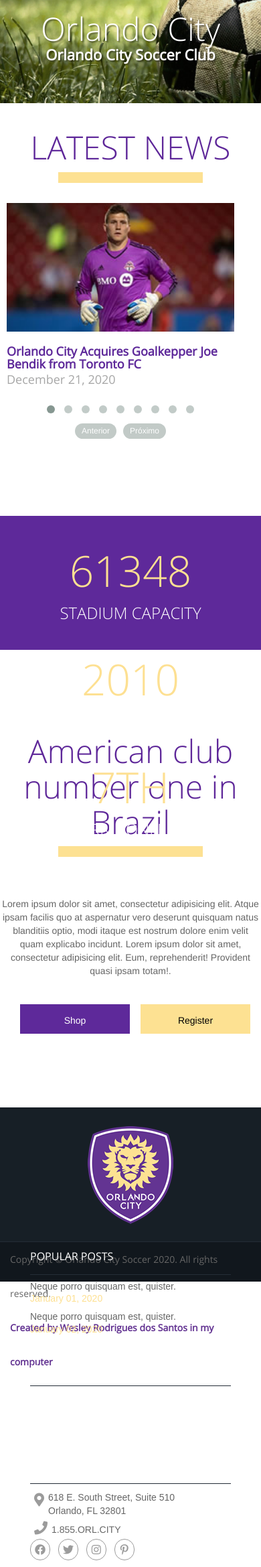
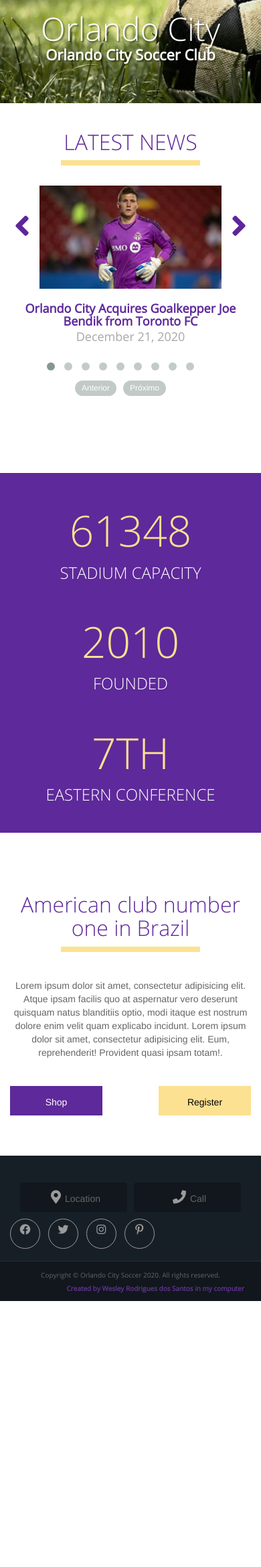
Before and after one commit to wesleyrodriguessantos/PHP-7-Estudos-e-Atividades, a PHP site: page / in a window 390 px wide. Shown: the part 203-2542 px from the top of the page at 67% size. After the commit the page ends 2145 px from the top, so only its background shows below. Run offline with PHP 8.4, Linux system fonts and the light colour scheme.

Commit message:
Estatisticas, call-to-action e footer organizados, ofooter precisa ser melhorado ainda

```diff
--- a/DesenvolvimentoWeb/Projeto 01/css/orlando-mobile.css
+++ b/DesenvolvimentoWeb/Projeto 01/css/orlando-mobile.css
@@ -41,4 +41,129 @@
 	#banner h1 small {
 		font-size: 22px;
 	}
+	#news h2 {
+		font-size: 32px;
+	}
+	#news hr {
+		border-width: 4px;
+	}
+	.owl-carousel .owl-wrapper-outer {
+		margin-left: 15px;
+	}
+	.thumbnails {
+		text-align: center;
+	}
+	#news .thumbnails .item-inner img {
+		width: 80%;
+	}
+	#btn-news-prev, #btn-news-next {
+		background: none;
+		border: none;
+		color: #5E2699;
+		font-size: 48px;
+		display: block;
+		position: absolute;
+		top: 130px;
+		z-index: 4;
+		outline: 0;
+	}
+	#btn-news-next {
+		right: 15px;
+	}
+	#estatisticas {
+		height: inherit;
+	}
+	#estatisticas p {
+		margin-bottom: 40px;
+		margin-top: 40px;
+	}
+	#call-to-action {
+		margin-top: 69px;
+	}
+	#call-to-action hr {
+		border-width: 4px;
+	}
+	#call-to-action p {
+		margin-top: 40px;
+		margin-bottom: 40px;
+		margin-left: 15px;
+		margin-right: 15px;
+	}
+	#call-to-action h2 {
+		font-size: 32px;
+		margin-left: 10px;
+		margin-right: 10px;
+	}
+	#call-to-action .btn {
+		min-width: 138px;
+	}
+	#call-to-action .btn-roxo {
+		float: left;
+	}
+	#call-to-action .btn-amarelo {
+		float: right;
+	}
+	#call-to-action .col-xs-6 {
+		padding: 0;
+	}
+	footer {
+		margin-top: 60px;
+	}
+	.copyright-mobile p {
+		font-size: 10px;
+		line-height: 0;
+	}
+	.copyright-mobile .pull-left {
+		float: inherit!important;
+	}
+	footer .row p {
+		text-align: center;
+		line-height: 20px;
+	}
+	footer .row p:first-child {
+		margin-top: 10px;
+	}
+	footer .text-roxo {
+		margin-right: 10px;
+	}
+	footer .row {
+		margin: 0;
+	}
+	footer .list-socials {
+		position: absolute;
+		width: 100%;
+		left: 0;
+		top: 50px;
+	}
+	footer .col-md-10 {
+		padding: 0;
+	}
+	footer .list-socials a {
+		width: 45px;
+		height: 45px;
+		border-radius: 50%;
+	}
+	footer .list-socials i {
+		height: 30px;
+	}
+	footer .row-cinza-claro {
+		height: 157px;
+	}
+	footer .btn-footer {
+		width: 100%;
+		background-color: #11171D;
+		height: 44px;
+		line-height: 35px;
+	}
+	footer .col-xs-6 {
+		padding: 0;
+		padding-right: 5px;
+	}
+	footer .col-xs-6:last-child {
+		padding-right: 0;
+		padding-left: 5px;
+	}
+	footer .hidden-sm-up {
+		margin-top: -10px;
+	}
 }
--- a/DesenvolvimentoWeb/Projeto 01/index.html
+++ b/DesenvolvimentoWeb/Projeto 01/index.html
@@ -96,6 +96,9 @@
 				<h2>Latest News</h2>
 				<hr>
 			</div>
+
+			  <button type="button" id="btn-news-prev"><i class="fas fa-angle-left"></i></button>
+			  <button type="button" id="btn-news-next"><i class="fas fa-angle-right"></i></button>
 
 			<div class="row thumbnails owl-carousel owl-theme">
 				<div class="item">
@@ -222,7 +225,7 @@
 
 				<div class="row">
 
-					<div class="col-md-2 text-center">
+					<div class="col-md-2 text-center hidden-xs">
 
 						<img class="logotipo" src="img/orlando-logo.png" alt="Logotipo">
 
@@ -230,7 +233,7 @@
 					<div class="col-md-10">
 
 						<div class="row row-cols">
-							<div class="col-md-4 col-popular-post">
+							<div class="col-md-4 col-popular-post hidden-xs">
 
 								<h4>POPULAR POSTS</h4>
 
@@ -247,7 +250,7 @@
 								</ul>
 
 							</div>
-							<div class="col-md-4 col-links">
+							<div class="col-md-4 col-links hidden-xs">
 
 								<h4>LINKS</h4>
 
@@ -260,13 +263,22 @@
 							</div>
 							<div class="col-md-4 col-get-in-touch">
 
-								<h4>GET IN TOUCH</h4>
+								<h4 class="hidden-xs">GET IN TOUCH</h4>
 
-								<address>
+								<address class="hidden-xs">
 									<i class="fas fa-map-marker-alt"></i><span>618 E. South Street, Suite 510<br/>Orlando, FL 32801</span>
 								</address>
 
-								<p><a href="tel:1855ORLANDOCITY"><i class="fas fa-phone"></i>1.855.ORL.CITY</a></p>
+								<p class="hidden-xs"><a href="tel:1855ORLANDOCITY"><i class="fas fa-phone"></i>1.855.ORL.CITY</a></p>
+
+								<div class="row-fluid visible-xs">
+									<div class="col-xs-6">
+										<a href="#" class="btn btn-footer"><i class="fa fa-map-marker-alt"></i>Location</a>
+									</div>
+									<div class="col-xs-6">
+										<a href="#" class="btn btn-footer"><i class="fa fa-phone"></i>Call</a>
+									</div>
+								</div>
 
 								<ul class="list-unstyled list-socials">
 									<li>
@@ -296,7 +308,7 @@
 
 		<div class="row row-cinza-escuro">
 
-			<div class="container">
+			<div class="container copyright-mobile">
 
 				<p class="pull-left">Copyright © Orlando City Soccer 2020. All rights reserved.</p>
 				<p class="pull-right text-roxo">Created by Wesley Rodrigues dos Santos in my computer</p>
--- a/DesenvolvimentoWeb/Projeto 01/js/efeitos.js
+++ b/DesenvolvimentoWeb/Projeto 01/js/efeitos.js
@@ -30,4 +30,18 @@
 
 			});
 
+			var owl = $(".thumbnails").data('owlCarousel');
+
+			$('#btn-news-prev').on("click", function(){
+
+				owl.prev();
+
+			});
+
+			$('#btn-news-next').on("click", function(){
+
+				owl.next();
+
+			});
+
 		});
```
